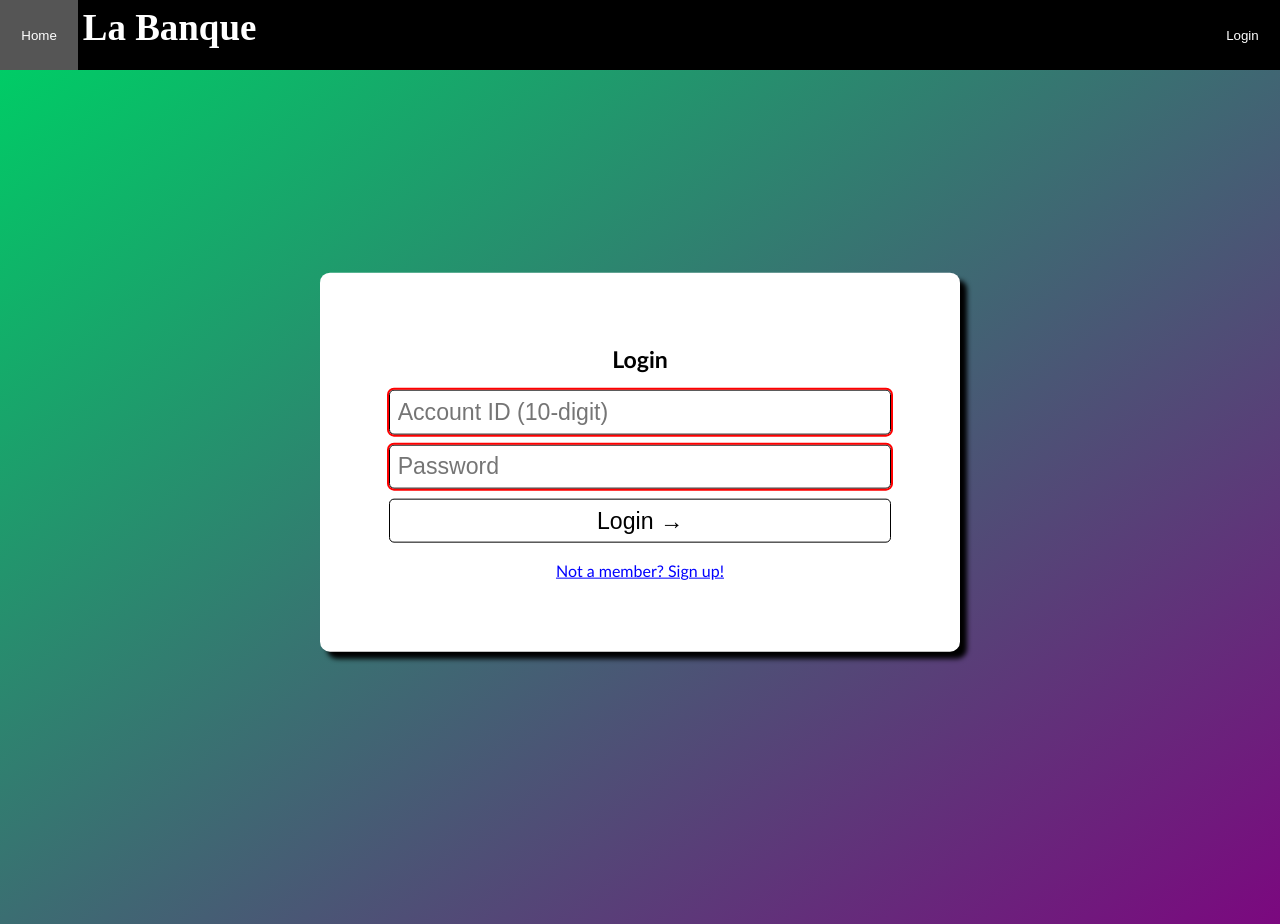
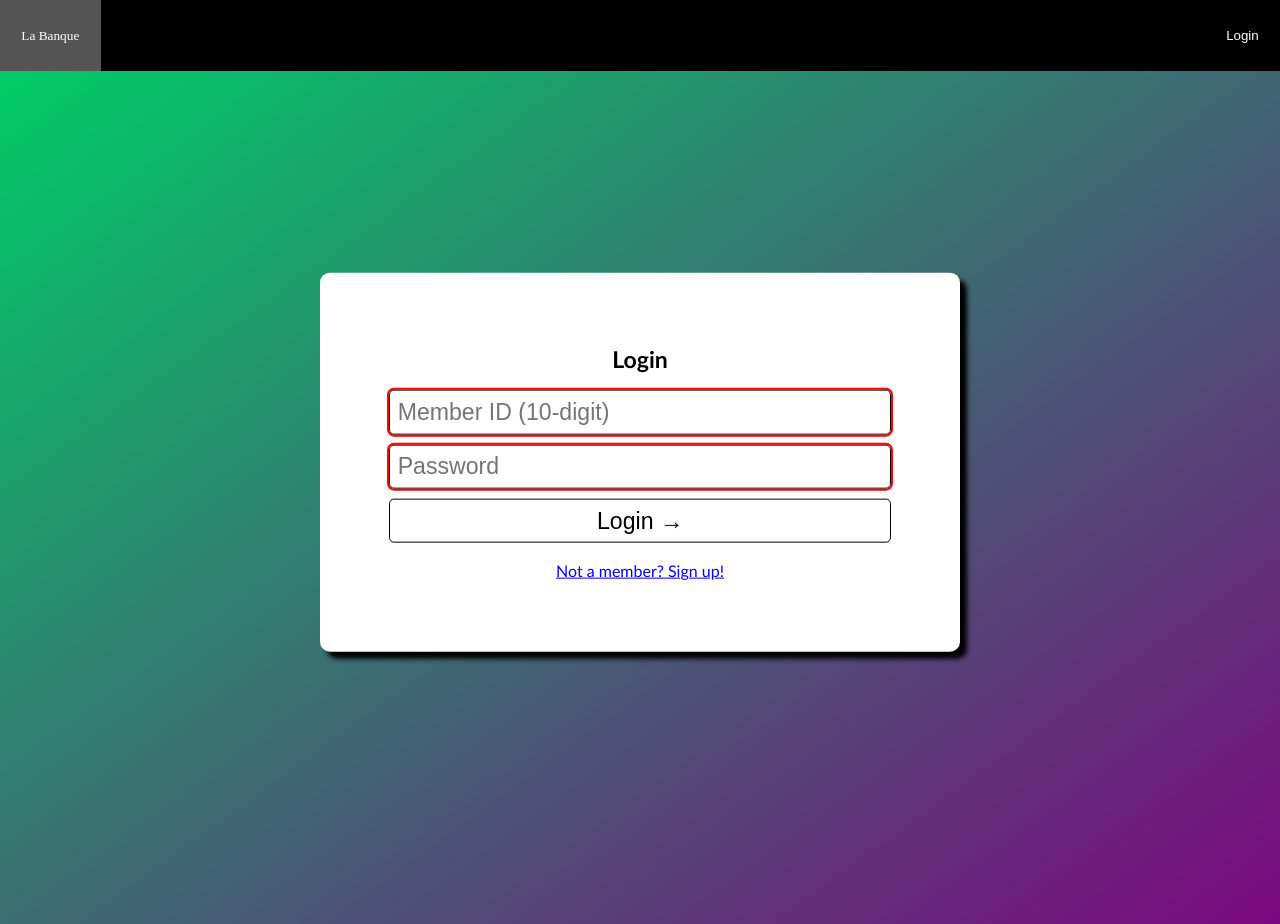
Before and after one commit to toutelabanque/labanque, a Flask app: page /login/ in a window 1280 px wide. Run offline with Flask 2, Linux system fonts and the light colour scheme.

Commit message:
Fixed password confirmation validity checker.
Also:
- Renamed home button in toolbar to La Banque.
-Removed La Banque h1 from toolbar along with associated styling.
- Removed redundant type="submit" from form submission buttons in Login and Sign Up forms.
- Removed no longer relevant part of if  new dialog in Login form.
- Changed placeholder to say Member ID instead of Account ID for id input in Login form.

```diff
--- a/static/css/style.css
+++ b/static/css/style.css
@@ -39,12 +39,6 @@ div#toolbar button:active {
     background-color: #00CC66;
 }
 
-div#toolbar>h1 {
-    font-family: 'Times New Roman', Times,  serif;
-    display: inline;
-    color: white;
-}
-
 .flex-container {
     display: flex;
     justify-content: center;
--- a/static/js/form.js
+++ b/static/js/form.js
@@ -6,14 +6,17 @@ console.log(confirmPassword)
 
 if (password !== null && confirmPassword !== null) {
     console.log("not null")
-    confirmPassword.addEventListener('keypress', (_) => {
-        console.log("keypress")
+    confirmPassword.addEventListener('blur', (_) => {
         if (password.value != confirmPassword.value) {
             password.setCustomValidity("Passwords don't match.")
             confirmPassword.setCustomValidity("Passwords don't match.")
             password.setAttribute("title", "Passwords don't match.")
             confirmPassword.setAttribute("title", "Passwords don't match.")
-            console.log("validity set")
+        } else {
+            password.setCustomValidity("")
+            confirmPassword.setCustomValidity("")
+            password.setAttribute("title", "")
+            confirmPassword.setAttribute("title", "")
         }
     })
 }
--- a/templates/base.html
+++ b/templates/base.html
@@ -13,9 +13,7 @@
 <body>
   {% block toolbar %}
   <div id="toolbar">
-    <a href="/"><button>Home</button></a>
-    <h1>La Banque
-    </h1>
+    <a href="/"><button style="font-family: 'Times New Roman', serif;">La Banque</button></a>
     {% if session.id %}
       <form action="/logout/" method="post" style="display: inline">
         <button style="float: right;">Logout</button>
--- a/templates/login.html
+++ b/templates/login.html
@@ -18,12 +18,12 @@
     {% endif %}
     {% if new %}
     <div style="border: 1px solid black;">
-      <p>You are now a member! Your ID is {{ new }} (don't lose this!). Now just login with that and the password you just set.</p>
+      <p>You are now a member! Your ID is {{ new }} (don't lose this!). Now just login the password you just set.</p>
     </div>
     {% endif %}
-    <input name="id" type="number" min="1000000000" max="9999999999" minlength="10" maxlength="10" placeholder="Account ID (10-digit)" value="{% if new %}{{ new }}{% endif %}" required>
+    <input name="id" type="number" min="1000000000" max="9999999999" minlength="10" maxlength="10" placeholder="Member ID (10-digit)" value="{% if new %}{{ new }}{% endif %}" required>
     <input name="password" type="password" placeholder="Password" required>
-    <button type="submit">Login →</button>
+    <button>Login →</button>
     <a href="/sign-up/" style="display: inline; font-size: medium;">Not a member? Sign up!</a>
   </form>
 </div>
--- a/templates/sign-up.html
+++ b/templates/sign-up.html
@@ -20,7 +20,7 @@
     <input name="l-name" placeholder="Last Name" required>
     <input name="password" id="password" type="password" placeholder="Password" minlength="8" required>
     <input name="confirm-password" id="confirm-password" type="password" placeholder="Confirm Password" required>
-    <button type="submit">Sign Up →</button>
+    <button>Sign Up →</button>
     <a href="/login/" style="display: inline; font-size: medium;">Already a member?</a>
   </form>
 </div>
```
